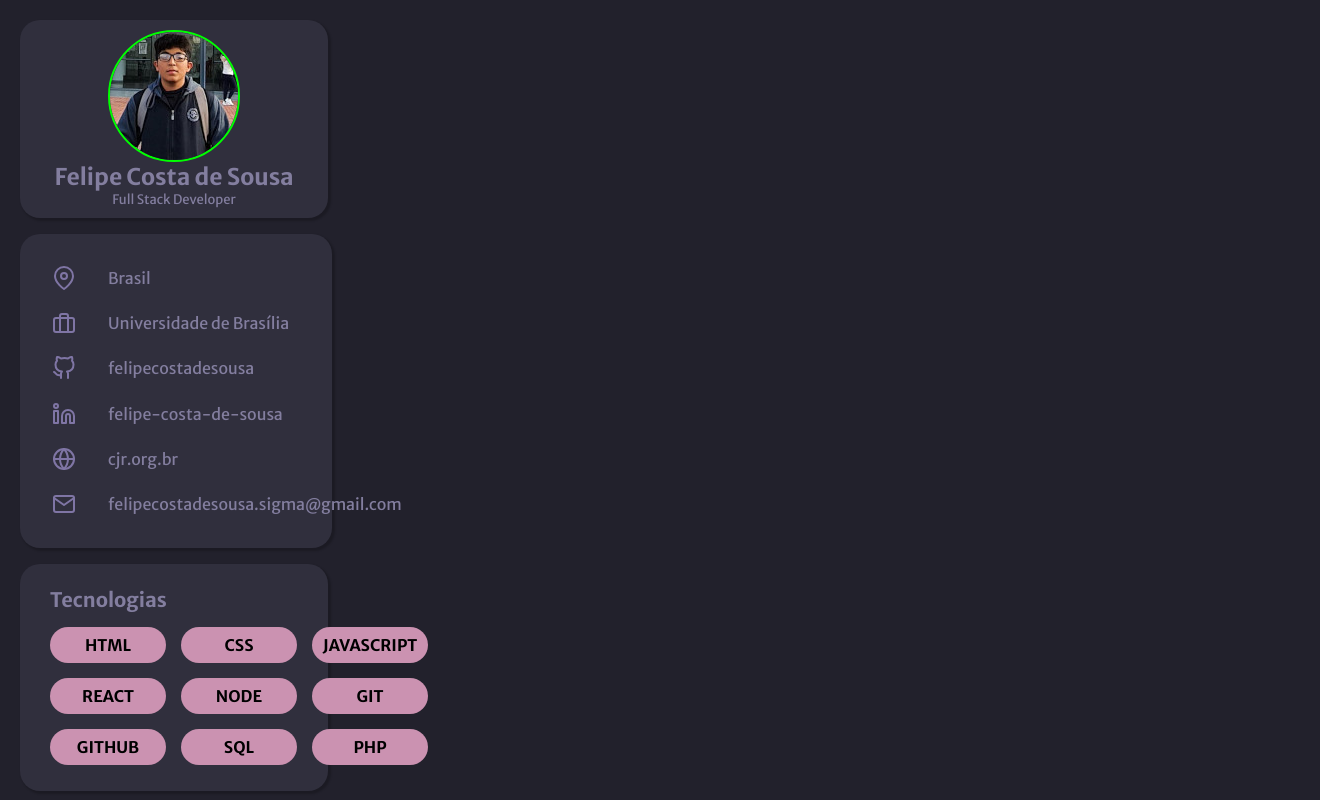
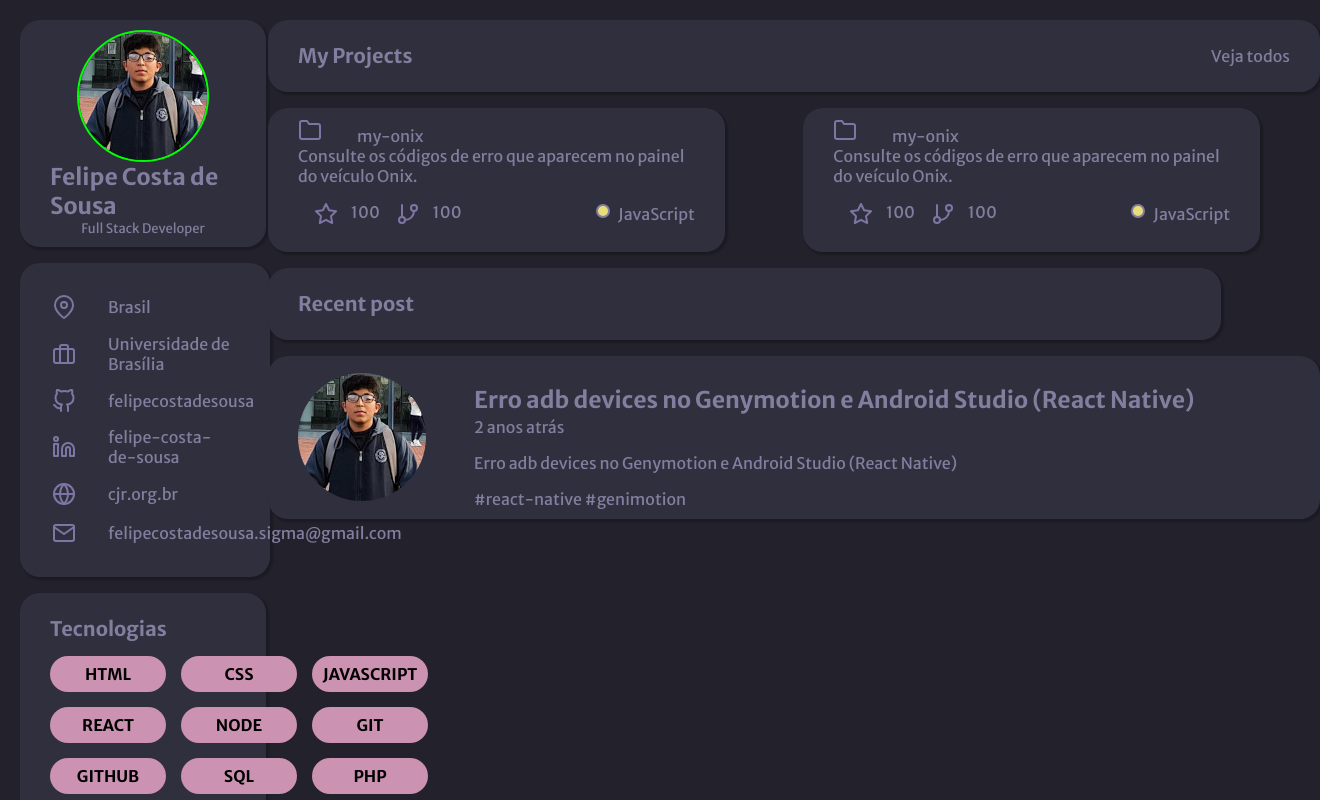
Before and after one commit to felipecostadesousa/portolio, a plain HTML site: page index.html in a window 1280 px wide. Shown: the top 800 px of the page, 1320 px wide, since content can reach past the window. Drawn offline with Linux system fonts and the light colour scheme.

Commit message:
feat: post and page layout

```diff
--- a/index.html
+++ b/index.html
@@ -8,6 +8,8 @@
         <title>Portfolio</title>
     </head>
     <body>
+        <main>
+        <div style="width: 15%">
         <div id="profile-card" class="card">
             <img id="profile-image" src="assets/profileImage.JPG" alt="Foto de Perfil">
             <span id="profileName">Felipe Costa de Sousa</span>
@@ -141,21 +143,72 @@
                 </li>
             </ul>
         </div>
+        </div>
 
+        <div style="width: 80%">
         <div id="myProject-card" class="card">
             <h1>My Projects</h1>
             <span>Veja todos</span>
         </div>
-
+        <div id="father-folder">
+            <div id="folder" class="card">
+            <div>
+                <img src="assets/folder.svg" alt="folder" class="information-icon">
+                <span>my-onix</span>
+            </div>
+            <span>Consulte os códigos de erro que aparecem no painel do veículo Onix.
+            </span>
+            <div id="git-status">
+                <div class="programming-language">
+                    <div class="programming-language">
+                        <img src="assets/star.svg" alt="star" class="information-icon">
+                        <span id="number">100</span>
+                    </div>
+                    <div class="programming-language">
+                        <img src="assets/git-branch.svg" alt="star" class="information-icon">
+                        <span id="number">100</span>
+                    </div>
+                </div>
+                <div class="programming-language">
+                    <div id="circle"></div>
+                    <span>JavaScript</span>
+                </div>
+            </div>
+        </div>
+        <div id="folder" class="card">
+            <div>
+                <img src="assets/folder.svg" alt="folder" class="information-icon">
+                <span>my-onix</span>
+            </div>
+            <span>Consulte os códigos de erro que aparecem no painel do veículo Onix.
+            </span>
+            <div id="git-status">
+                <div class="programming-language">
+                    <div class="programming-language">
+                        <img src="assets/star.svg" alt="star" class="information-icon">
+                        <span id="number">100</span>
+                    </div>
+                    <div class="programming-language">
+                        <img src="assets/git-branch.svg" alt="star" class="information-icon">
+                        <span id="number">100</span>
+                    </div>
+                </div>
+                <div class="programming-language">
+                    <div id="circle"></div>
+                    <span>JavaScript</span>
+                </div>
+            </div>
+        </div>
+    </div>
         <div id="recentPosts-card" class="card">
             <h1>Recent post</h1>
         </div>
         <div id="post" class="card">
-            <img id="profile-image" src="assets/profileImage.JPG" alt="Foto de Perfil">
+            <img id="profile-image-post" src="assets/profileImage.JPG" alt="Foto de Perfil">
             <div id="post-content">
-                <div>
+                <div id="post-title">
                     <h2>Erro adb devices no Genymotion e Android Studio (React Native)</h2>
-                    <span>2 anos atrás</span>
+                    <span id="date">2 anos atrás</span>
                 </div>
                 <p>Erro adb devices no Genymotion e Android Studio (React Native)</p>
                 <div id="key-words">
@@ -164,5 +217,8 @@
                 </div>
             </div>
         </div>
+    </div>
+
+    </main>
     </body>
 </html>
--- a/style.css
+++ b/style.css
@@ -51,22 +51,81 @@ h2 {
 
 #myProject-card {
     justify-content: space-between;
-    width: 50%;
+    width: 100%;
 }
 
 /* Posts Card Styles */
 #recentPosts-card {
-    width: 50%;
+    width: 90%;
+    margin-top: 1rem;
+    margin-bottom: 1rem;
+}
+
+#post {
+    width: 100%
+}
+
+#post-title {
+    display: flex;
+    flex-direction: column;
+}
+
+#date {
+    margin-top: -1rem;
+}
+
+#post-content {
+    margin-left: 3rem;
+}
+
+#profile-image-post {
+    border-radius: 100%;
+}
+
+#folder {
+    width: 40%;
+    display: flex;
+    flex-direction: column;
+    align-items: start;
     margin-top: 1rem;
 }
 
-#post {
-    width: 50%
+#git-status {
+    width: 100%;
+    display: flex;
+    align-items: center;
+    justify-content: space-between;
+    padding: 1rem;
+}
+
+#number {
+    margin-left: -1.2rem;
+}
+
+.programming-language {
+    display: flex;
+    align-items: start;
+    margin-right: 1rem;
+}
+
+#circle {
+    width: 10px;
+    height: 10px;
+    border-radius: 100%;
+    background-color: #E7DE79;
+    border: solid 2px;
+    border-color: var(--text-color);
+    margin-right: 0.5rem;
+}
+
+#father-folder {
+    display: flex;
+    justify-content: space-between;
 }
 
 /* Profile Card Styles */
 #profile-card {
-    width: 20%;
+    width: 100%;
     flex-direction: column;
 }
 
@@ -87,7 +146,7 @@ h2 {
 }
 
 #informationProfile-card {
-    width: 20%;
+    width: 100%;
     flex-direction: column;
     align-items: start;
     justify-content: space-between;
@@ -98,7 +157,7 @@ h2 {
 }
 
 #technologies-card {
-    width: 20%;
+    width: 100%;
     flex-direction: column;
     align-items: start;
     margin-bottom: 1rem;
@@ -125,7 +184,7 @@ h2 {
 }
 
 #list-card {
-    width: 20%;
+    width: 100%;
     margin-bottom: 1rem;
     flex-direction: column;
     align-items: start;
@@ -140,3 +199,8 @@ ul {
     margin-top: -1.5rem;
     margin-bottom: -0.5rem;
 }
+
+main {
+    display: flex;
+    justify-content: space-between;
+}
```
